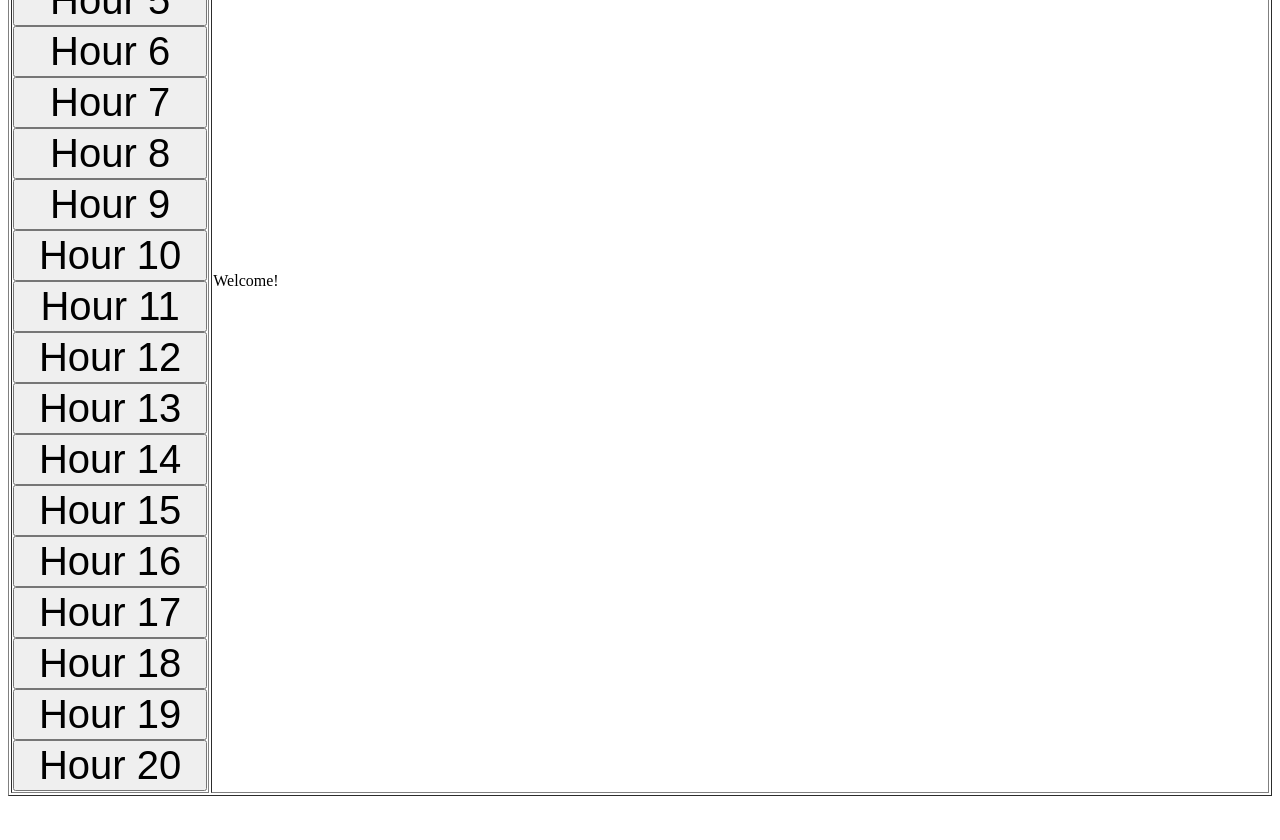
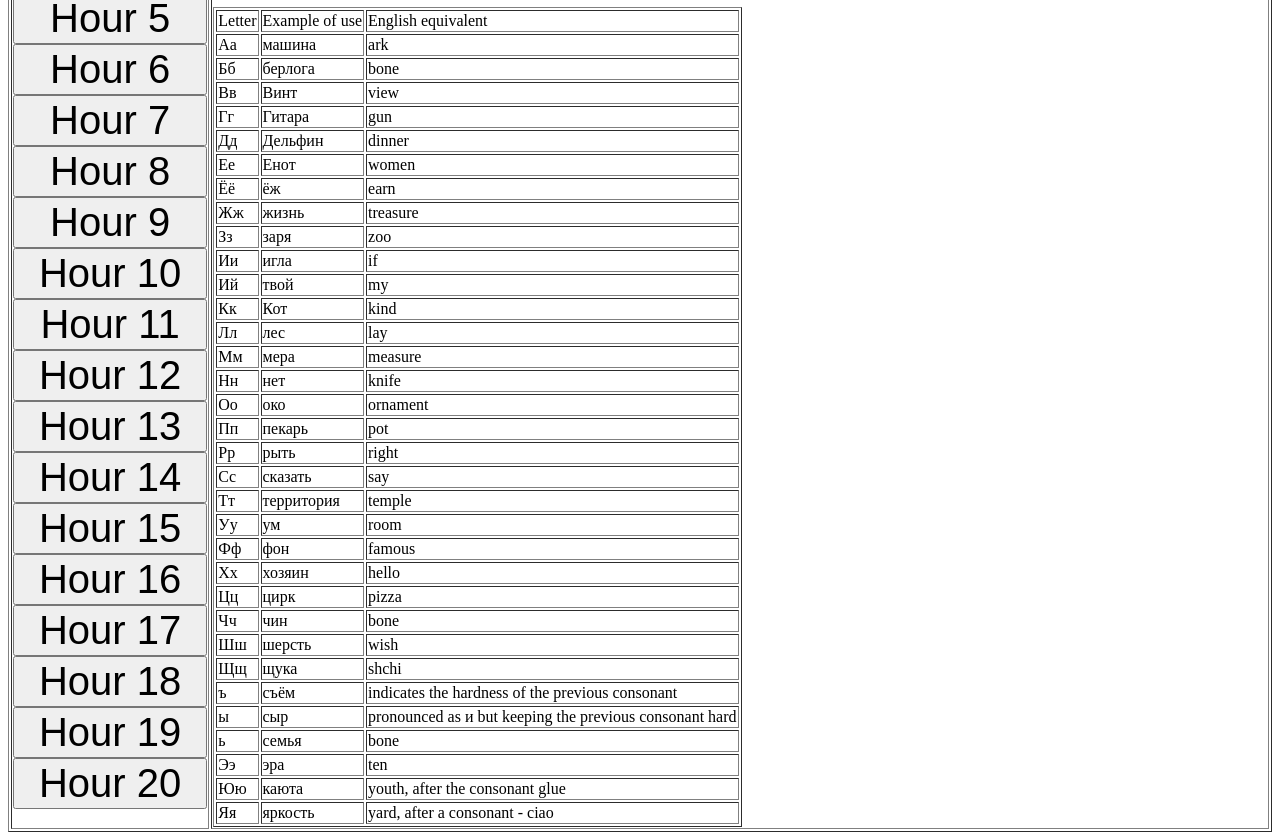
Before and after one commit to dmitrytyutyunn/20russian, a plain HTML site: page index.html in a window 1280 px wide. Shown: the part 314-1154 px from the top of the page. Before the commit the page ends 1118 px from the top, so only its background shows below. Drawn offline with Linux system fonts and the light colour scheme.

Commit message:
Update index.html

```diff
--- a/index.html
+++ b/index.html
@@ -2,7 +2,7 @@
 <html>
  <head>
   <meta charset="utf-8">
-  <title>20 hours of Russian with Dmitry and Egor</title>
+  <title>20 hours of russian with Dmitry and Egor</title>
  </head>
  <body>
 <h1 id="foreignword" style="text-align: center; width:100%">Übung macht den Meister</h1>
@@ -31,7 +31,187 @@
 	   <button type="button" id="button19" style="font-size:40px;width:100%" onclick="makechoice(this.id)" enabled>Hour 19</button>
 	   <button type="button" id="button20" style="font-size:40px;width:100%" onclick="makechoice(this.id)" enabled>Hour 20</button>
 	</div></td>
-    <td style="width:80%">Welcome!</td>
+    <td style="width:80%"><p>This platform introduces the material which will enable you to learn basic structures of the Russian language. This platform is based on the technique of 20 hours. This technique was developed in order to guarantee the efficient diving into the Russian language. The key element of this platform is the memorization hints for russian words. Just press the russian word and you will see it. </p>
+<p>
+Besides there are different applications which will enable you to check your vocabulary and also to polish grammatical structures. We did our best in order to make your learning process as enjoable as possible.
+</p>
+<p>
+Dmitry and Egor
+</p>
+<h1 id="foreignword" style="text-align: center; width:100%">Alphabet</h1>
+<table border="1">
+	<tr>
+		<td>Letter</td>
+		<td>Example of use</td>
+		<td>English equivalent</td>
+	</tr>
+	<tr>
+		<td>Aа</td>
+		<td>машина</td>
+		<td>ark</td>
+	</tr>
+	<tr>
+		<td>Бб</td>
+		<td>берлога</td>
+		<td>bone</td>
+	</tr>
+	<tr>
+		<td>Вв</td>
+		<td>Винт</td>
+		<td>view</td>
+	</tr>
+	<tr>
+		<td>Гг</td>
+		<td>Гитара</td>
+		<td>gun</td>
+	</tr>
+	<tr>
+		<td>Дд</td>
+		<td>Дельфин</td>
+		<td>dinner</td>
+	</tr>
+	<tr>
+		<td>Ее</td>
+		<td>Енот</td>
+		<td>women</td>
+	</tr>
+	<tr>
+		<td>Ёё</td>
+		<td>ёж</td>
+		<td>earn</td>
+	</tr>
+	<tr>
+		<td>Жж</td>
+		<td>жизнь</td>
+		<td>treasure</td>
+	</tr>
+	<tr>
+		<td>Зз</td>
+		<td>заря</td>
+		<td>zoo</td>
+	</tr>
+	<tr>
+		<td>Ии</td>
+		<td>игла</td>
+		<td>if</td>
+	</tr>
+	<tr>
+		<td>Ий</td>
+		<td>твой</td>
+		<td>my</td>
+	</tr>
+	<tr>
+		<td>Кк</td>
+		<td>Кот</td>
+		<td>kind</td>
+	</tr>
+	<tr>
+		<td>Лл</td>
+		<td>лес</td>
+		<td>lay</td>
+	</tr>
+	<tr>
+		<td>Мм</td>
+		<td>мера</td>
+		<td>measure</td>
+	</tr>
+	<tr>
+		<td>Нн</td>
+		<td>нет</td>
+		<td>knife</td>
+	</tr>
+	<tr>
+		<td>Оо</td>
+		<td>око</td>
+		<td>ornament</td>
+	</tr>
+	<tr>
+		<td>Пп</td>
+		<td>пекарь</td>
+		<td>pot</td>
+	</tr>
+	<tr>
+		<td>Рр</td>
+		<td>рыть</td>
+		<td>right</td>
+	</tr>
+	<tr>
+		<td>Cc</td>
+		<td>сказать</td>
+		<td>say</td>
+	</tr>
+	<tr>
+		<td>Тт</td>
+		<td>территория</td>
+		<td>temple</td>
+	</tr>
+	<tr>
+		<td>Уу</td>
+		<td>ум</td>
+		<td>room</td>
+	</tr>
+	<tr>
+		<td>Фф</td>
+		<td>фон</td>
+		<td>famous</td>
+	</tr>
+	<tr>
+		<td>Хх</td>
+		<td>хозяин</td>
+		<td>hello</td>
+	</tr>
+	<tr>
+		<td>Цц</td>
+		<td>цирк</td>
+		<td>pizza</td>
+	</tr>
+	<tr>
+		<td>Чч</td>
+		<td>чин</td>
+		<td>bone</td>
+	</tr>
+	<tr>
+		<td>Шш</td>
+		<td>шерсть</td>
+		<td>wish</td>
+	</tr>
+	<tr>
+		<td>Щщ</td>
+		<td>щука</td>
+		<td>shchi</td>
+	</tr>
+	<tr>
+		<td>ъ</td>
+		<td>съём</td>
+		<td>indicates the hardness of the previous consonant</td>
+	</tr>
+	<tr>
+		<td>ы</td>
+		<td>сыр</td>
+		<td>pronounced as и but keeping the previous consonant hard</td>
+	</tr>
+	<tr>
+		<td>ь</td>
+		<td>семья</td>
+		<td>bone</td>
+	</tr>
+	<tr>
+		<td>Ээ</td>
+		<td>эра</td>
+		<td>ten</td>
+	</tr>
+	<tr>
+		<td>Юю</td>
+		<td>каюта</td>
+		<td>youth, after the consonant glue</td>
+	</tr>
+	<tr>
+		<td>Яя</td>
+		<td>яркость</td>
+		<td>yard, after a consonant - ciao</td>
+	</tr>
+</table>
+</td>
   </tr>
  </table>
  </body>
```
